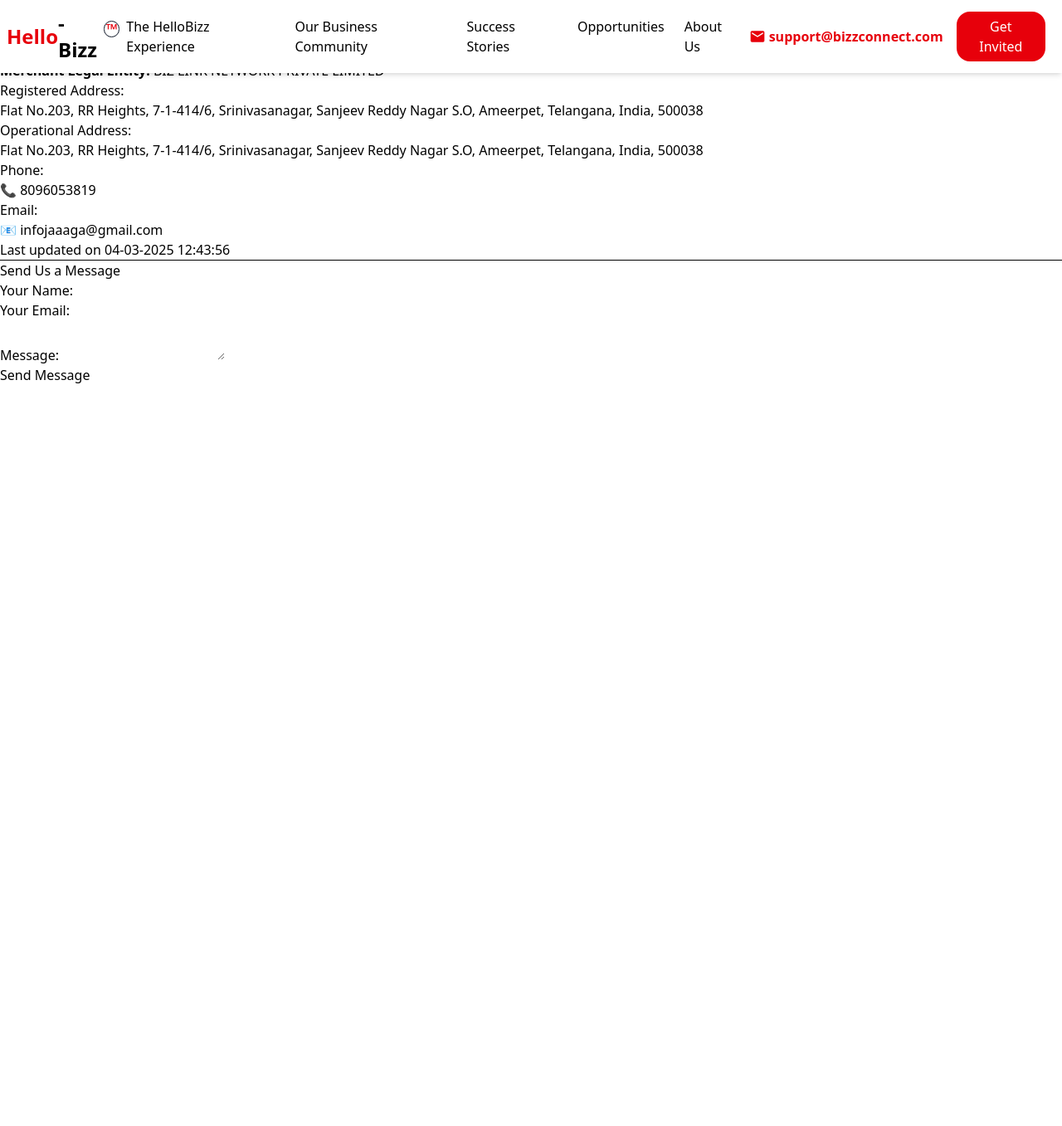
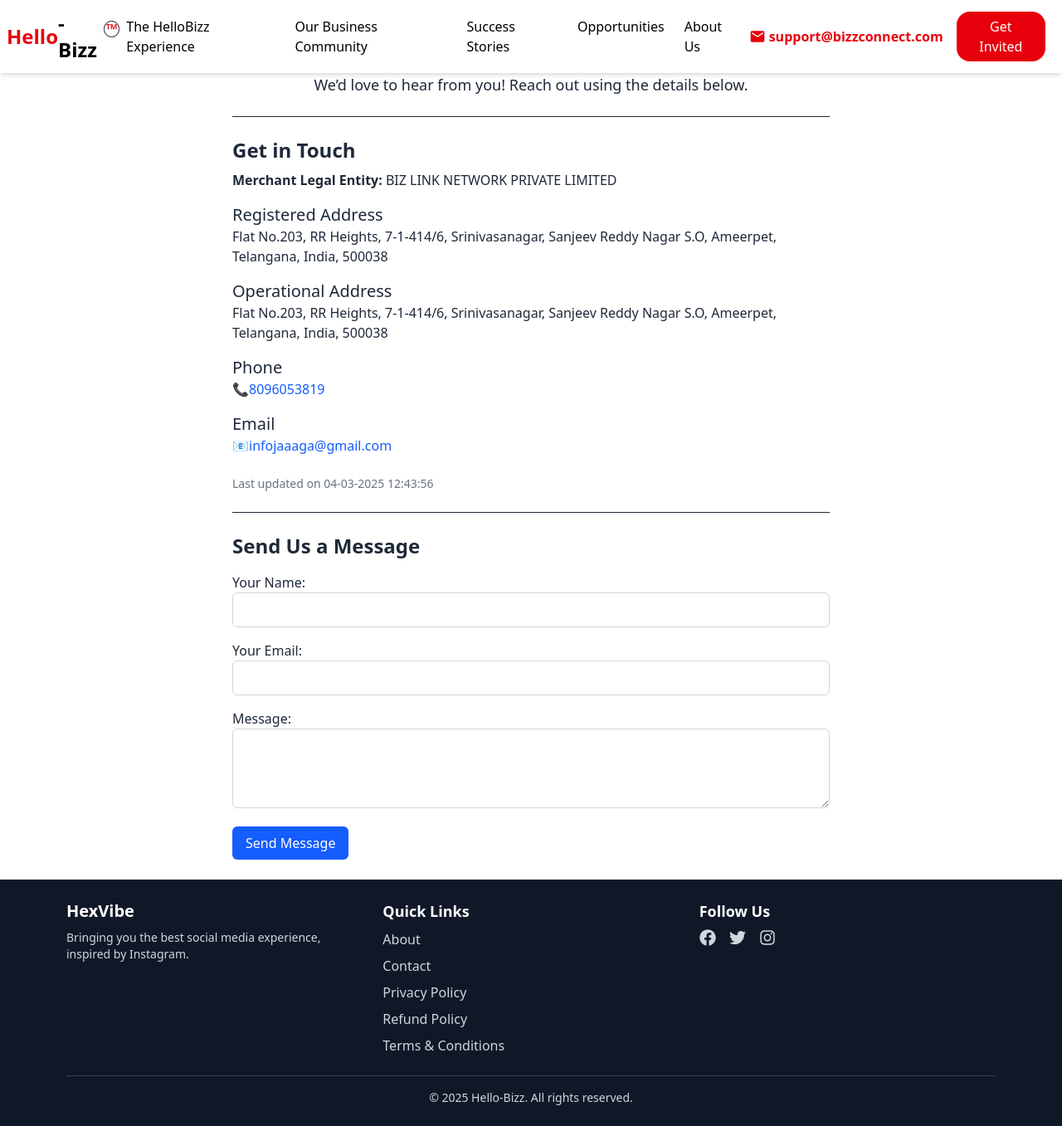
Before and after one commit to sushmasri1906/bizz-network, a Next.js app: page /legal/contact in a window 1280 px wide. Shown: the whole page at 83% size. Before the commit the page ends 800 px from the top, so only its background shows below. Built offline with nearby package versions, Linux system fonts and the light colour scheme.

Commit message:
Footer,Legal pages

```diff
--- a/src/app/layout.tsx
+++ b/src/app/layout.tsx
@@ -2,6 +2,7 @@
 import { Geist, Geist_Mono } from "next/font/google";
 import "./globals.css";
 import Navbar from "../components/common/Navbar";
+import Footer from "../components/common/Footer";
 
 const geistSans = Geist({
 	variable: "--font-geist-sans",
@@ -29,6 +30,7 @@
 				className={`${geistSans.variable} ${geistMono.variable} antialiased`}>
 				<Navbar />
 				{children}
+				<Footer />
 			</body>
 		</html>
 	);
--- a/src/app/legal/about/page.tsx
+++ b/src/app/legal/about/page.tsx
@@ -1,44 +1,40 @@
-import { Metadata } from "next";
-
-export const metadata: Metadata = {
-	title: "About HelloBizz - Empowering Businesses",
-	description:
-		"Learn about HelloBizz, a platform designed to connect businesses and enhance their digital presence.",
-};
-
 export default function AboutHelloBizz() {
 	return (
-		<div className="container mx-auto p-6">
-			<h1 className="text-3xl font-bold mb-4 text-center">About HelloBizz</h1>
-			<p className="text-lg text-gray-700 mb-4">
-				Welcome to <strong>HelloBizz</strong>, your one-stop solution for
-				connecting businesses, fostering collaboration, and enhancing digital
-				visibility. Our platform is designed to help businesses grow by
-				leveraging cutting-edge technology and smart networking opportunities.
+		<div className="max-w-3xl mx-auto p-6 text-gray-800">
+			<h1 className="text-4xl font-bold text-center mb-6">About HelloBizz</h1>
+
+			<p className="text-lg mb-6">
+				<strong>HelloBizz</strong> is your go-to platform for connecting
+				businesses, fostering collaborations, and enhancing digital visibility.
+				We empower businesses with smart networking and growth opportunities.
 			</p>
 
-			<h2 className="text-2xl font-semibold mt-6">Our Mission</h2>
-			<p className="text-gray-700">
-				At HelloBizz, we aim to bridge the gap between businesses and customers
-				by providing a seamless platform for professional networking, marketing,
-				and growth. Whether you&apos;re a startup, freelancer, or an established
-				brand, we help you reach new heights.
-			</p>
+			<section className="mb-6">
+				<h2 className="text-2xl font-semibold mb-2">Our Mission</h2>
+				<p>
+					We aim to bridge the gap between businesses and customers by providing
+					a seamless platform for professional networking, marketing, and
+					growth.
+				</p>
+			</section>
 
-			<h2 className="text-2xl font-semibold mt-6">Why Choose HelloBizz?</h2>
-			<ul className="list-disc pl-5 text-gray-700">
-				<li>🚀 Connect with businesses and professionals worldwide.</li>
-				<li>📈 Boost your online presence with a powerful digital platform.</li>
-				<li>🤝 Build meaningful partnerships and collaborations.</li>
-				<li>🔍 Discover new opportunities for growth and expansion.</li>
-			</ul>
+			<section className="mb-6">
+				<h2 className="text-2xl font-semibold mb-2">Why Choose HelloBizz?</h2>
+				<ul className="list-disc pl-5">
+					<li>🚀 Connect with professionals worldwide.</li>
+					<li>📈 Boost your online presence effortlessly.</li>
+					<li>🤝 Build meaningful business relationships.</li>
+					<li>🔍 Discover new growth opportunities.</li>
+				</ul>
+			</section>
 
-			<h2 className="text-2xl font-semibold mt-6">Join Us Today</h2>
-			<p className="text-gray-700">
-				Ready to take your business to the next level? Join{" "}
-				<strong>HelloBizz</strong> today and be part of a thriving business
-				community.
-			</p>
+			<section>
+				<h2 className="text-2xl font-semibold mb-2">Join Us Today</h2>
+				<p>
+					Ready to elevate your business? Be a part of{" "}
+					<strong>HelloBizz</strong> and unlock limitless opportunities.
+				</p>
+			</section>
 		</div>
 	);
 }
--- a/src/app/legal/contact/page.tsx
+++ b/src/app/legal/contact/page.tsx
@@ -1,61 +1,108 @@
+import Link from "next/link";
+
 export default function Contact() {
 	return (
-		<div>
-			<h1>Contact Us</h1>
-			<p>
-				We’d love to hear from you! Reach out to us using the details below.
-			</p>
-			<hr />
-
-			<h2>Get in Touch</h2>
-			<p>
-				<strong>Merchant Legal Entity:</strong> BIZ LINK NETWORK PRIVATE LIMITED
+		<div className="max-w-3xl mx-auto p-6 text-gray-800">
+			<h1 className="text-4xl font-bold text-center mb-6">Contact Us</h1>
+			<p className="text-lg text-center mb-6">
+				We’d love to hear from you! Reach out using the details below.
 			</p>
 
-			<h3>Registered Address:</h3>
+			<hr className="my-6" />
+
+			<section className="mb-6">
+				<h2 className="text-2xl font-semibold mb-2">Get in Touch</h2>
 				<p>
-				Flat No.203, RR Heights, 7-1-414/6, Srinivasanagar, Sanjeev Reddy Nagar
-				S.O, Ameerpet, Telangana, India, 500038
+					<strong>Merchant Legal Entity:</strong> BIZ LINK NETWORK PRIVATE
+					LIMITED
 				</p>
 
-			<h3>Operational Address:</h3>
+				<h3 className="text-xl font-medium mt-4">Registered Address</h3>
 				<p>
-				Flat No.203, RR Heights, 7-1-414/6, Srinivasanagar, Sanjeev Reddy Nagar
-				S.O, Ameerpet, Telangana, India, 500038
+					Flat No.203, RR Heights, 7-1-414/6, Srinivasanagar, Sanjeev Reddy
+					Nagar S.O, Ameerpet, Telangana, India, 500038
 				</p>
 
-			<h3>Phone:</h3>
+				<h3 className="text-xl font-medium mt-4">Operational Address</h3>
 				<p>
-				📞 <a href="tel:+918096053819">8096053819</a>
+					Flat No.203, RR Heights, 7-1-414/6, Srinivasanagar, Sanjeev Reddy
+					Nagar S.O, Ameerpet, Telangana, India, 500038
 				</p>
 
-			<h3>Email:</h3>
+				<h3 className="text-xl font-medium mt-4">Phone</h3>
 				<p>
-				📧 <a href="mailto:infojaaaga@gmail.com">infojaaaga@gmail.com</a>
+					📞
+					<Link
+						href="tel:+918096053819"
+						className="text-blue-600 hover:underline">
+						8096053819
+					</Link>
 				</p>
 
-			<p>Last updated on 04-03-2025 12:43:56</p>
-			<hr />
+				<h3 className="text-xl font-medium mt-4">Email</h3>
+				<p>
+					📧
+					<Link
+						href="mailto:infojaaaga@gmail.com"
+						className="text-blue-600 hover:underline">
+						infojaaaga@gmail.com
+					</Link>
+				</p>
+			</section>
 
-			<h2>Send Us a Message</h2>
-			<form>
-				<label htmlFor="name">Your Name:</label>
-				<input type="text" id="name" name="name" required />
+			<p className="text-sm text-gray-500">
+				Last updated on 04-03-2025 12:43:56
+			</p>
 
-				<br />
+			<hr className="my-6" />
 
-				<label htmlFor="email">Your Email:</label>
-				<input type="email" id="email" name="email" required />
+			<section>
+				<h2 className="text-2xl font-semibold mb-4">Send Us a Message</h2>
+				<form className="space-y-4">
+					<div>
+						<label htmlFor="name" className="block font-medium">
+							Your Name:
+						</label>
+						<input
+							type="text"
+							id="name"
+							name="name"
+							required
+							className="w-full p-2 border border-gray-300 rounded-md"
+						/>
+					</div>
 
-				<br />
+					<div>
+						<label htmlFor="email" className="block font-medium">
+							Your Email:
+						</label>
+						<input
+							type="email"
+							id="email"
+							name="email"
+							required
+							className="w-full p-2 border border-gray-300 rounded-md"
+						/>
+					</div>
 
-				<label htmlFor="message">Message:</label>
-				<textarea id="message" name="message" required></textarea>
+					<div>
+						<label htmlFor="message" className="block font-medium">
+							Message:
+						</label>
+						<textarea
+							id="message"
+							name="message"
+							required
+							className="w-full p-2 border border-gray-300 rounded-md h-24"></textarea>
+					</div>
 
-				<br />
-
-				<button type="submit">Send Message</button>
+					<button
+						type="submit"
+						className="bg-blue-600 text-white px-4 py-2 rounded-md hover:bg-blue-700">
+						Send Message
+					</button>
 				</form>
+			</section>
 		</div>
 	);
 }
--- a/src/app/legal/privacy-policy/page.tsx
+++ b/src/app/legal/privacy-policy/page.tsx
@@ -1,20 +1,23 @@
 export default function PrivacyPolicy() {
 	return (
-		<div>
-			<h1>Privacy Policy</h1>
-			<p>Last updated on 04-03-2025</p>
-			<hr />
+		<div className="max-w-3xl mx-auto p-6 bg-white shadow-lg rounded-lg mt-20">
+			<h1 className="text-3xl font-bold text-center text-gray-800 mb-4">
+				Privacy Policy
+			</h1>
+			<p className="text-gray-500 text-center">Last updated on 04-03-2025</p>
+			<hr className="my-4" />
 
-			<p>
-				<strong>BIZ LINK NETWORK PRIVATE LIMITED</strong> (“we,” “us,” or “our”)
-				respects your privacy and is committed to protecting the personal
-				information you share with us. This Privacy Policy outlines how we
-				collect, use, and protect your data when you visit our website and use
-				our services.
+			<p className="text-gray-700 leading-relaxed">
+				<strong>BIZ LINK NETWORK PRIVATE LIMITED</strong> (“we") respects your
+				privacy and is committed to protecting the personal information you
+				share with us. This Privacy Policy outlines how we collect, use, and
+				protect your data when you visit our website and use our services.
 			</p>
 
-			<h2>Information We Collect</h2>
-			<ul>
+			<h2 className="text-xl font-semibold mt-6 mb-2 text-gray-800">
+				Information We Collect
+			</h2>
+			<ul className="list-disc list-inside text-gray-700 space-y-2">
 				<li>
 					Personal details such as name, email, phone number, and address when
 					you register.
@@ -24,8 +27,10 @@
 				<li>Cookies and tracking data to enhance user experience.</li>
 			</ul>
 
-			<h2>How We Use Your Information</h2>
-			<ul>
+			<h2 className="text-xl font-semibold mt-6 mb-2 text-gray-800">
+				How We Use Your Information
+			</h2>
+			<ul className="list-disc list-inside text-gray-700 space-y-2">
 				<li>To provide and improve our services.</li>
 				<li>To process transactions and send updates.</li>
 				<li>To communicate important notices, offers, and promotions.</li>
@@ -33,46 +38,56 @@
 				<li>To comply with legal obligations.</li>
 			</ul>
 
-			<h2>Data Security</h2>
-			<p>
+			<h2 className="text-xl font-semibold mt-6 mb-2 text-gray-800">
+				Data Security
+			</h2>
+			<p className="text-gray-700 leading-relaxed">
 				We take appropriate security measures to protect your personal
 				information from unauthorized access, alteration, or disclosure.
 				However, no method of transmission over the Internet is 100% secure.
 			</p>
 
-			<h2>Sharing of Information</h2>
-			<p>
+			<h2 className="text-xl font-semibold mt-6 mb-2 text-gray-800">
+				Sharing of Information
+			</h2>
+			<p className="text-gray-700 leading-relaxed">
 				We do not sell, trade, or rent your personal data. However, we may share
 				it with:
 			</p>
-			<ul>
+			<ul className="list-disc list-inside text-gray-700 space-y-2">
 				<li>Service providers who assist in business operations.</li>
 				<li>Law enforcement if required by law.</li>
 				<li>Third parties in case of a business merger or acquisition.</li>
 			</ul>
 
-			<h2>Your Rights</h2>
-			<ul>
+			<h2 className="text-xl font-semibold mt-6 mb-2 text-gray-800">
+				Your Rights
+			</h2>
+			<ul className="list-disc list-inside text-gray-700 space-y-2">
 				<li>
 					You may request access, correction, or deletion of your personal data.
 				</li>
 				<li>You may opt out of marketing communications at any time.</li>
 			</ul>
 
-			<h2>Cookies</h2>
-			<p>
+			<h2 className="text-xl font-semibold mt-6 mb-2 text-gray-800">Cookies</h2>
+			<p className="text-gray-700 leading-relaxed">
 				We use cookies to enhance your browsing experience. You can control
 				cookie settings in your browser.
 			</p>
 
-			<h2>Changes to This Policy</h2>
-			<p>
+			<h2 className="text-xl font-semibold mt-6 mb-2 text-gray-800">
+				Changes to This Policy
+			</h2>
+			<p className="text-gray-700 leading-relaxed">
 				We reserve the right to update this Privacy Policy at any time. We
 				encourage you to review it periodically.
 			</p>
 
-			<h2>Contact Us</h2>
-			<p>
+			<h2 className="text-xl font-semibold mt-6 mb-2 text-gray-800">
+				Contact Us
+			</h2>
+			<p className="text-gray-700 leading-relaxed">
 				If you have any questions about this Privacy Policy, please contact us
 				through our website.
 			</p>
--- a/src/app/legal/refund-policy/page.tsx
+++ b/src/app/legal/refund-policy/page.tsx
@@ -1,53 +1,51 @@
 export default function CancellationRefund() {
 	return (
-		<div>
-			<h1>Cancellation & Refund Policy</h1>
-			<p>Last updated on 04-03-2025 12:51:45</p>
-			<hr />
+		<div className="max-w-3xl mx-auto p-6 bg-white shadow-lg rounded-lg mt-16">
+			<h1 className="text-3xl font-bold text-center text-gray-800 mb-4">
+				Cancellation & Refund Policy
+			</h1>
+			<p className="text-gray-500 text-center">
+				Last updated on 04-03-2025 12:51:45
+			</p>
+			<hr className="my-4" />
 
-			<p>
+			<p className="text-gray-700 leading-relaxed">
 				<strong>BIZ LINK NETWORK PRIVATE LIMITED</strong> believes in helping
 				its customers as far as possible and has a liberal cancellation policy.
 				Under this policy:
 			</p>
 
-			<ul>
+			<ul className="list-disc list-inside text-gray-700 space-y-3 mt-4">
 				<li>
 					Cancellations will be considered only if the request is made
-					immediately after placing the order. However, the cancellation request
-					may not be entertained if the orders have been communicated to the
-					vendors/merchants and they have initiated the process of shipping
-					them.
+					immediately after placing the order. However, if the order is already
+					processed for shipping, cancellation may not be possible.
 				</li>
 				<li>
-					BIZ LINK NETWORK PRIVATE LIMITED does not accept cancellation requests
-					for perishable items like flowers, eatables, etc. However,
-					refund/replacement can be made if the customer establishes that the
-					quality of the product delivered is not good.
+					Cancellation requests for perishable items like flowers or eatables
+					are not accepted. However, if the product quality is unsatisfactory, a
+					refund or replacement may be possible upon verification.
 				</li>
 				<li>
-					In case of receipt of damaged or defective items, please report the
-					same to our Customer Service team. The request will, however, be
-					entertained once the merchant has checked and determined the same at
-					his own end. This should be reported within the same day of receipt of
-					the products. If you feel that the product received is not as shown on
-					the site or as per your expectations, you must bring it to the notice
-					of our customer service within the same day of receiving the product.
-					The Customer Service Team, after reviewing your complaint, will take
-					an appropriate decision.
+					If you receive a damaged or defective item, report it to our Customer
+					Service team within the same day. Once verified, we will determine the
+					next steps for resolution.
 				</li>
 				<li>
-					In case of complaints regarding products that come with a warranty
-					from manufacturers, please refer the issue to them.
+					If the received product does not match its description or your
+					expectations, notify our customer service within the same day of
+					receiving it. Our team will review and take an appropriate decision.
 				</li>
 				<li>
-					In case of any refunds approved by{" "}
-					<strong>BIZ LINK NETWORK PRIVATE LIMITED</strong>, it will take 6-8
-					days for the refund to be processed to the end customer.
+					For products with a manufacturer's warranty, please refer the issue
+					directly to the manufacturer.
 				</li>
+				<li>Approved refunds will be processed within 6-8 business days.</li>
 			</ul>
 
-			<p>If you have any questions, feel free to contact our support team.</p>
+			<p className="text-gray-700 mt-6">
+				If you have any questions, feel free to contact our support team.
+			</p>
 		</div>
 	);
 }
--- a/src/app/legal/terms-and-conditions/page.tsx
+++ b/src/app/legal/terms-and-conditions/page.tsx
@@ -1,20 +1,22 @@
 export default function TermsAndConditions() {
 	return (
-		<div>
-			<h1>Terms & Conditions</h1>
-			<p>Last updated on 04-03-2025 12:50:18</p>
-			<hr />
+		<div className="max-w-3xl mx-auto p-6 bg-white shadow-lg rounded-lg mt-12">
+			<h1 className="text-3xl font-bold text-center text-gray-800 mb-4">
+				Terms & Conditions
+			</h1>
+			<p className="text-gray-500 text-center">
+				Last updated on 04-03-2025 12:50:18
+			</p>
+			<hr className="my-4" />
 
-			<p>
+			<p className="text-gray-700 leading-relaxed">
 				These Terms and Conditions, along with the Privacy Policy or other terms
 				(“Terms”) constitute a binding agreement by and between{" "}
-				<strong>BIZ LINK NETWORK PRIVATE LIMITED</strong>
-				(“Website Owner” or “we” or “us” or “our”) and you (“you” or “your”) and
-				relate to your use of our website, goods, or services (collectively,
-				“Services”).
+				<strong>BIZ LINK NETWORK PRIVATE LIMITED</strong> ( “we” ) and you and
+				relate to your use of our website, goods, or services
 			</p>
 
-			<p>
+			<p className="text-gray-700 leading-relaxed mt-4">
 				By using our website and availing the Services, you agree that you have
 				read and accepted these Terms (including the Privacy Policy). We reserve
 				the right to modify these Terms at any time without assigning any
@@ -22,8 +24,11 @@
 				stay informed of updates.
 			</p>
 
-			<h2>Terms of Use</h2>
-			<ul>
+			<h2 className="text-2xl font-semibold text-gray-800 mt-6 mb-3">
+				Terms of Use
+			</h2>
+
+			<ul className="list-disc list-inside text-gray-700 space-y-3">
 				<li>
 					You agree to provide true, accurate, and complete information during
 					and after registration, and you shall be responsible for all acts done
@@ -87,7 +92,9 @@
 				</li>
 			</ul>
 
-			<p>If you have any questions, please contact our support team.</p>
+			<p className="text-gray-700 mt-6">
+				If you have any questions, please contact our support team.
+			</p>
 		</div>
 	);
 }
--- /dev/null
+++ b/src/components/common/Footer.tsx
@@ -0,0 +1,97 @@
+import React from "react";
+import Link from "next/link";
+import { FaFacebook, FaTwitter, FaInstagram } from "react-icons/fa";
+
+const Footer = () => {
+	return (
+		<footer className="bg-gray-900 text-gray-300 py-6">
+			<div className="max-w-6xl mx-auto px-4">
+				<div className="grid grid-cols-1 md:grid-cols-3 gap-6 text-center md:text-left">
+					<div>
+						<h2 className="text-xl font-bold text-white mb-2">HexVibe</h2>
+						<p className="text-sm">
+							Bringing you the best social media experience, inspired by
+							Instagram.
+						</p>
+					</div>
+
+					<div>
+						<h3 className="text-lg font-semibold text-white mb-2">
+							Quick Links
+						</h3>
+						<ul className="space-y-2">
+							<li>
+								<Link
+									href="/legal/about"
+									className="hover:text-red-500 transition">
+									About
+								</Link>
+							</li>
+							<li>
+								<Link
+									href="/legal/contact"
+									className="hover:text-red-500 transition">
+									Contact
+								</Link>
+							</li>
+							<li>
+								<Link
+									href="/legal/privacy-policy"
+									className="hover:text-red-500 transition">
+									Privacy Policy
+								</Link>
+							</li>
+							<li>
+								<Link
+									href="/legal/refund-policy"
+									className="hover:text-red-500 transition">
+									Refund Policy
+								</Link>
+							</li>
+							<li>
+								<Link
+									href="/legal/terms-and-conditions"
+									className="hover:text-red-500 transition">
+									Terms & Conditions
+								</Link>
+							</li>
+						</ul>
+					</div>
+
+					<div>
+						<h3 className="text-lg font-semibold text-white mb-2">Follow Us</h3>
+						<div className="flex justify-center md:justify-start space-x-4">
+							<Link
+								href="https://facebook.com"
+								target="_blank"
+								rel="noopener noreferrer"
+								className="text-xl hover:text-blue-500 transition">
+								<FaFacebook />
+							</Link>
+							<Link
+								href="https://twitter.com"
+								target="_blank"
+								rel="noopener noreferrer"
+								className="text-xl hover:text-blue-400 transition">
+								<FaTwitter />
+							</Link>
+							<Link
+								href="https://instagram.com"
+								target="_blank"
+								rel="noopener noreferrer"
+								className="text-xl hover:text-pink-500 transition">
+								<FaInstagram />
+							</Link>
+						</div>
+					</div>
+				</div>
+
+				<div className="border-t border-gray-700 mt-6 pt-4 text-center text-sm">
+					<p>© {new Date().getFullYear()} Hello-Bizz. All rights reserved.</p>
+				</div>
+			</div>
+		</footer>
+	);
+};
+
+export default Footer;
```
Lines whose indentation alone changed are shown as unchanged.
